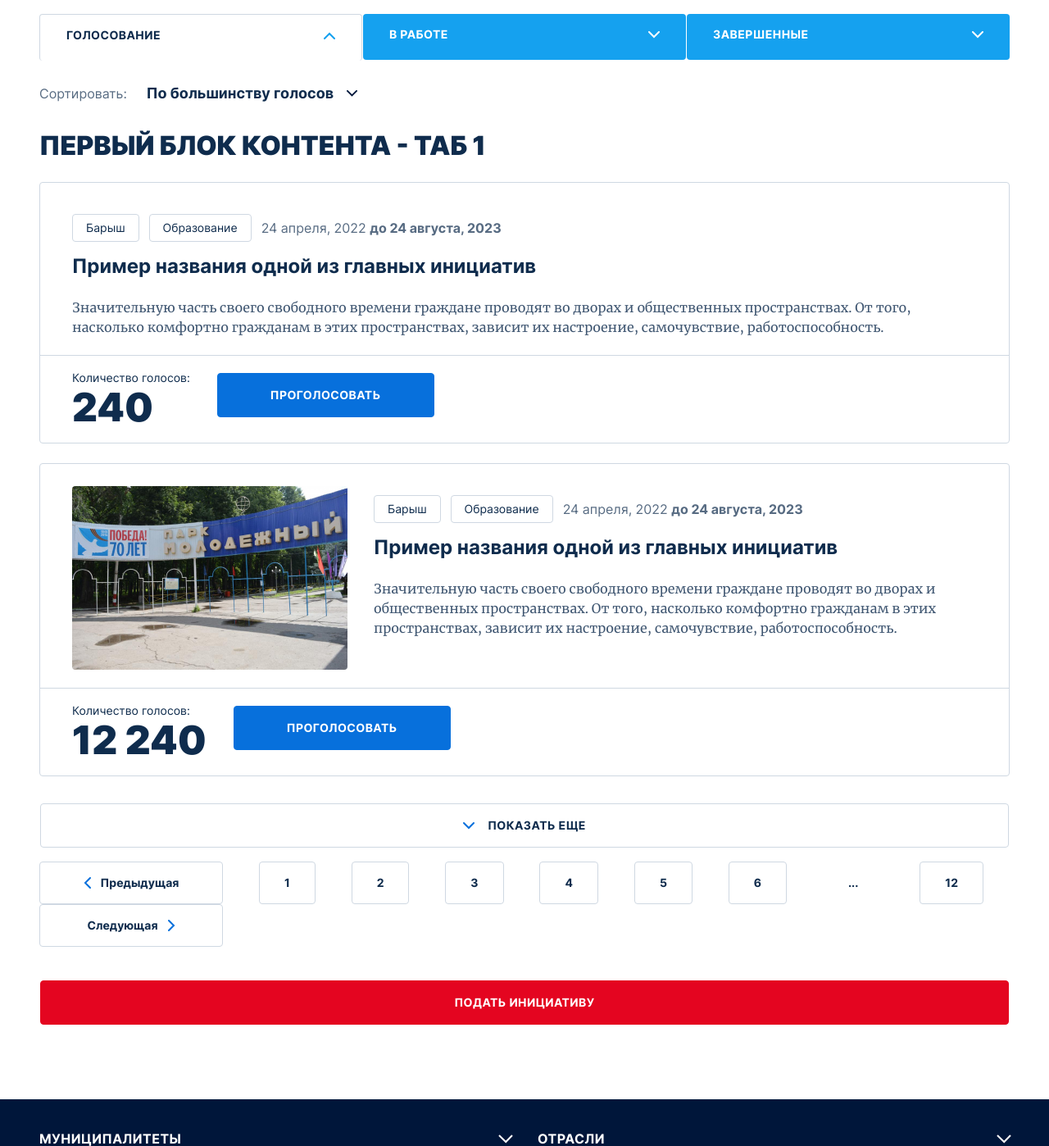
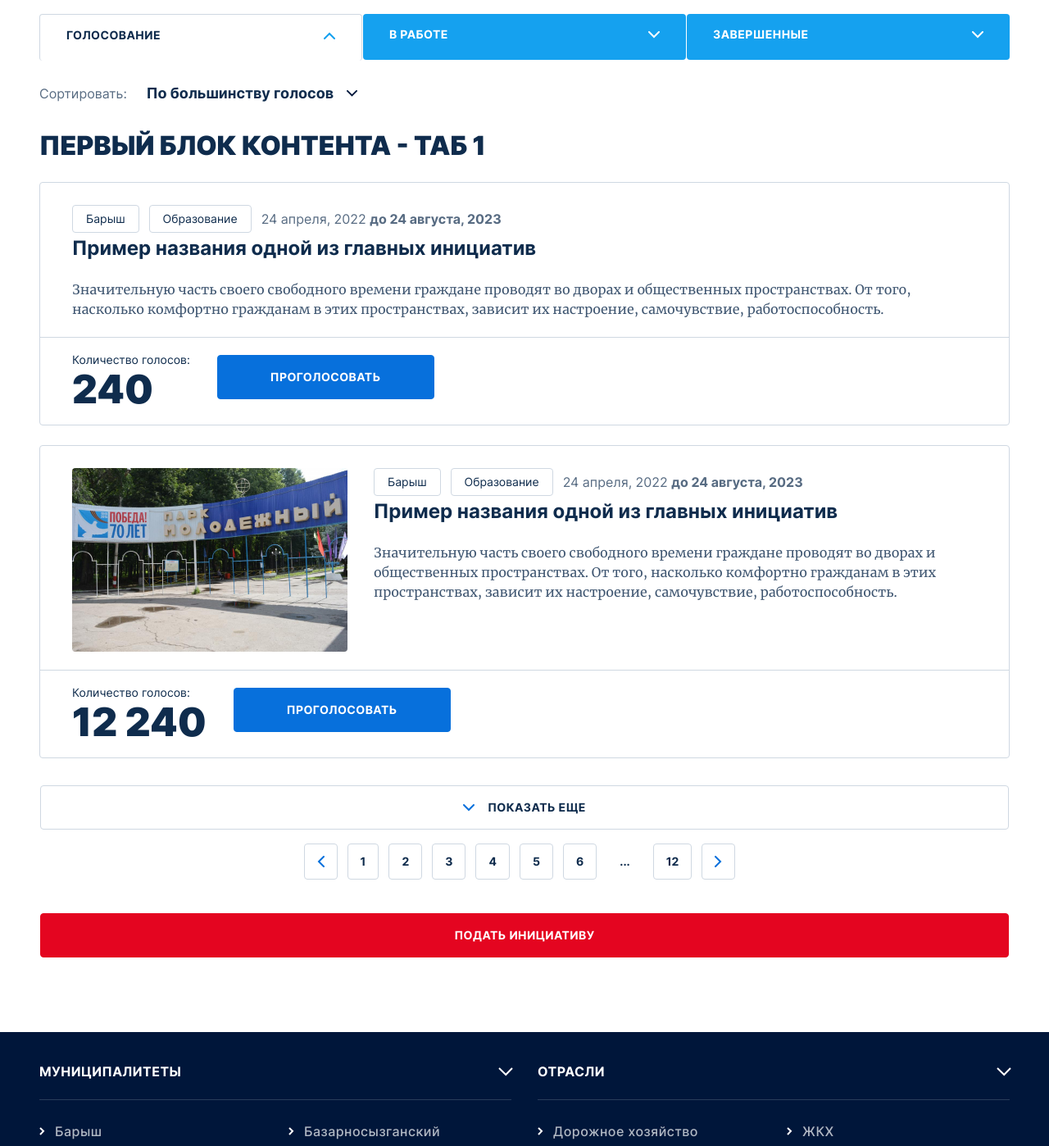
Before and after one commit to yurkaronin/zaulianivsk, a PHP site: page /initiatives-all.php in a window 1280 px wide. Shown: the part 841-2239 px from the top of the page at 82% size. Run offline with PHP 8.4, Linux system fonts and the light colour scheme; some libraries are stand-ins or nearby versions.

Commit message:
Стр Все Инициативы - адапт

```diff
--- a/css/bem/_pagination.scss
+++ b/css/bem/_pagination.scss
@@ -34,13 +34,13 @@
 
     &:hover {
       background-color: var(--Cyan);
-    border-color: var(--Cyan);
-    color: var(--White);
-    svg {
-      path {
-        stroke: var(--White)
+      border-color: var(--Cyan);
+      color: var(--White);
+      svg {
+        path {
+          stroke: var(--White);
+        }
       }
-    }
     }
 
     &--dotted {
@@ -68,4 +68,31 @@
     }
   }
 
+  @media (max-width: 1440px) {
+    .pagination__link--text {
+      min-width: initial;
+      span {
+        display: none;
+      }
+    }
+    .pagination__item {
+      margin-right: 12px;
+    }
+    .pagination__link {
+      padding: 14px 15px;
+    }
+    .pagination__link svg {
+      margin: 0;
+    }
+    .pagination__list {
+      justify-content: center;
+    }
+  }
+
+  @media (max-width: 768px) {
+    .pagination__link {
+      padding: 10px 10px;
+      font-size: 12px;
+    }
+  }
 }
--- a/css/bem/_tabs.scss
+++ b/css/bem/_tabs.scss
@@ -70,7 +70,6 @@
       }
     }
 
-
     // активный таб
     &.active {
       border: 1px solid #cfd8e2;
@@ -124,7 +123,43 @@
   &__item-content {
     margin-bottom: 32px;
   }
+  .tags-with-label {
+    p {
+      margin: 0;
+    }
+  }
 
+
+  @media (max-width: 768px) {
+    &__list {
+      grid-template-columns: repeat(2, 1fr);
+    }
+
+    .map--transform {
+      margin-top: 0;
+      padding-top: 32px;
+    }
+
+    .tag-list {
+      margin-bottom: 6px;
+    }
+    .card-item-long__link .title {
+      margin-bottom: 12px;
+  }
+  }
+
+  @media (max-width: 570px) {
+
+    &__list {
+      grid-template-columns: 1fr;
+    }
+    &__filter-item {
+      display: block;
+    }
+    &__head {
+      padding-bottom: 50px;
+    }
+  }
 }
 
 #js-tabs .hide {
@@ -133,3 +168,9 @@
 #js-tabs .show {
   display: block;
 }
+
+@media (max-width: 768px) {
+  .tabs {
+    padding-bottom: 0;
+  }
+}
--- a/css/bem/_title.scss
+++ b/css/bem/_title.scss
@@ -28,6 +28,12 @@
     }
   }
 
+  @media (max-width: 768px) {
+    &--tech {
+      font-size: 20px !important;
+    }
+  }
+
   @media (max-width: 650px) {
     font-size: 25px;
   }
--- a/css/sections/_home-screen.scss
+++ b/css/sections/_home-screen.scss
@@ -335,6 +335,10 @@
     align-items: center;
   }
 
+  @media (min-width: 1920px) {
+    min-height: 120vh;
+  }
+
   @media (max-width: 1440px) {
     padding-top: 17%;
     min-height: 902px;
--- a/css/style.css
+++ b/css/style.css
@@ -1014,6 +1019,35 @@
 .tabs__item-content {
   margin-bottom: 32px;
 }
+.tabs .tags-with-label p {
+  margin: 0;
+}
+@media (max-width: 768px) {
+  .tabs__list {
+    grid-template-columns: repeat(2, 1fr);
+  }
+  .tabs .map--transform {
+    margin-top: 0;
+    padding-top: 32px;
+  }
+  .tabs .tag-list {
+    margin-bottom: 6px;
+  }
+  .tabs .card-item-long__link .title {
+    margin-bottom: 12px;
+  }
+}
+@media (max-width: 570px) {
+  .tabs__list {
+    grid-template-columns: 1fr;
+  }
+  .tabs__filter-item {
+    display: block;
+  }
+  .tabs__head {
+    padding-bottom: 50px;
+  }
+}
 
 #js-tabs .hide {
   display: none;
@@ -1081,6 +1120,32 @@
 }
 .pagination__link--next svg {
   margin-left: 12px;
+}
+@media (max-width: 1440px) {
+  .pagination .pagination__link--text {
+    min-width: initial;
+  }
+  .pagination .pagination__link--text span {
+    display: none;
+  }
+  .pagination .pagination__item {
+    margin-right: 12px;
+  }
+  .pagination .pagination__link {
+    padding: 14px 15px;
+  }
+  .pagination .pagination__link svg {
+    margin: 0;
+  }
+  .pagination .pagination__list {
+    justify-content: center;
+  }
+}
+@media (max-width: 768px) {
+  .pagination .pagination__link {
+    padding: 10px 10px;
+    font-size: 12px;
+  }
 }
 
 .voices-button {
```
Also changed, not shown: other parts of css/style.css (+87 -45 lines), css/sections/_hero.scss (+45 -15 lines), README.md.
